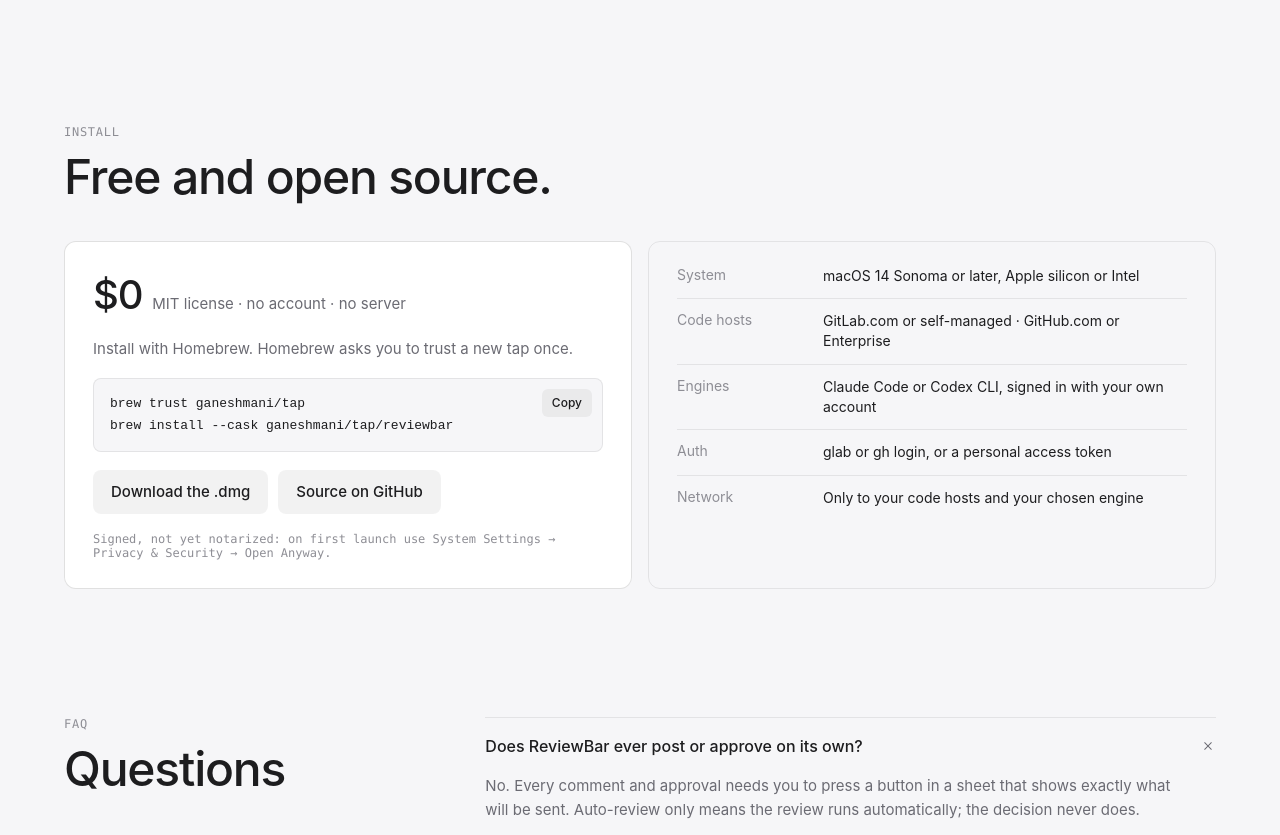
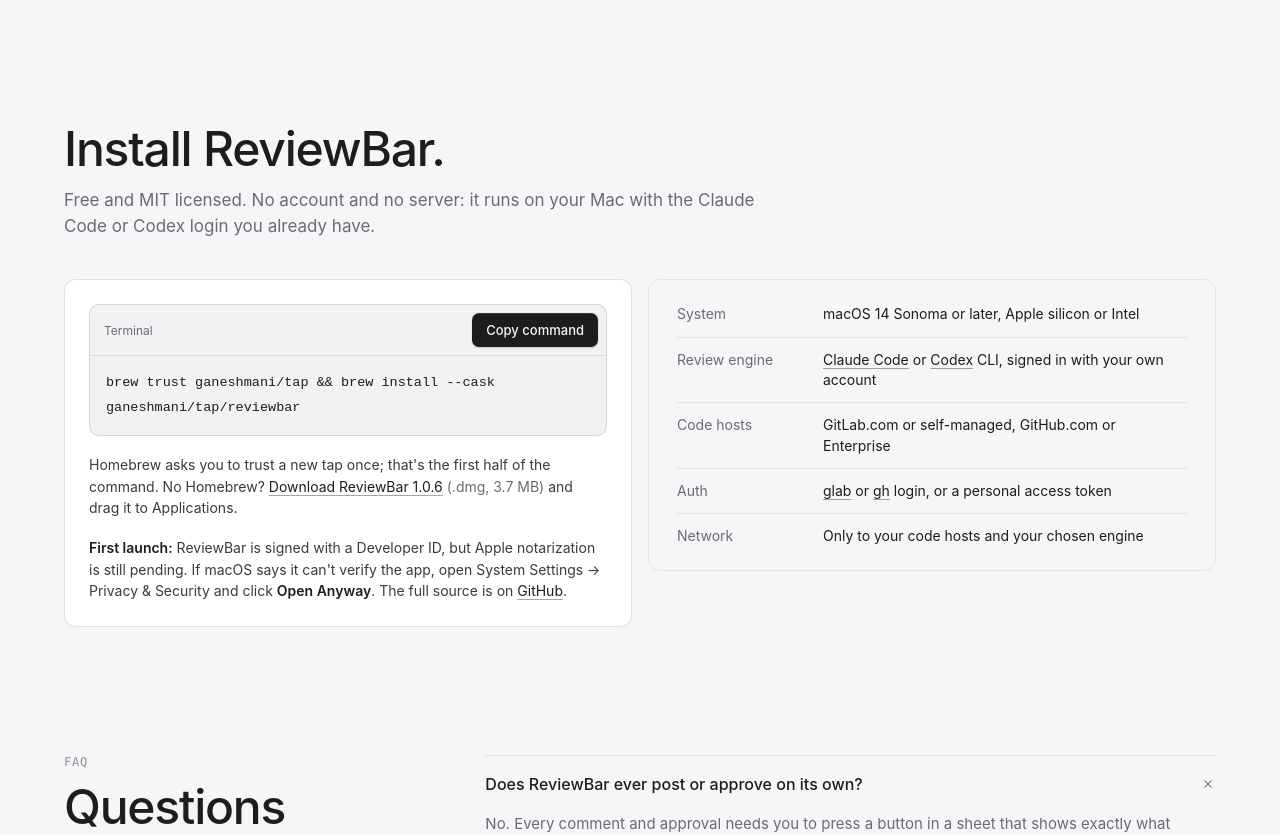
Before and after one commit to ganeshmani/reviewbar, a plain HTML site: page website/index.html in a window 1280 px wide. Shown: the part 3481-4316 px from the top of the page. Drawn offline with Linux system fonts and the light colour scheme.

Commit message:
Website: rebuild Install section from design critique
Install heading and one-paste command with a primary Copy button outside the
scroll area, clipboard fallback and screen-reader announcement, direct DMG link
with version and size, linked prerequisites, readable labels, clear first-launch step.

Co-Authored-By: Claude Opus 5.5 <noreply@anthropic.com>

```diff
--- a/website/index.html
+++ b/website/index.html
@@ -40,7 +40,7 @@
   .btn-key:hover { background: var(--rb-keyh); }
   .btn-soft { background: var(--rb-btn); color: var(--rb-head); }
   .btn-soft:hover { background: var(--rb-btnh); }
-  .btn:focus-visible, .faq summary:focus-visible, nav a:focus-visible { outline: 2px solid var(--rb-blue); outline-offset: 2px; }
+  .btn:focus-visible, .faq summary:focus-visible, nav a:focus-visible, .copy:focus-visible, .link:focus-visible, footer a:focus-visible { outline: 2px solid var(--rb-blue); outline-offset: 2px; }
   .ic { display: inline-flex; }
 
   /* nav */
@@ -107,9 +107,10 @@
   blockquote { margin: 0; max-width: 900px; font-size: clamp(24px, 3.4vw, 36px); line-height: 1.2; font-weight: 510; letter-spacing: -.02em; text-wrap: balance; }
 
   /* download + faq */
-  .price { gap: 18px; padding: 28px; border-color: var(--rb-edge); }
-  .reqs { padding: 12px 28px; background: transparent; }
-  .reqs div { display: grid; grid-template-columns: 130px minmax(0,1fr); gap: 16px; padding: 12px 0; border-bottom: 1px solid var(--rb-line); font-size: 14px; }
+  .reqs { padding: 12px 28px; background: transparent; align-self: start; }
+  .reqs div { display: grid; grid-template-columns: 130px minmax(0,1fr); gap: 16px; padding: 12px 0; border-bottom: 1px solid var(--rb-line); font-size: 14px; line-height: 1.45; }
+  .reqs div > span:first-child { color: var(--rb-mute); }
+  .reqs div > span:last-child { color: var(--rb-head); }
   .reqs div:last-child { border-bottom: 0; }
   .faq-wrap { display: grid; grid-template-columns: minmax(0, 1fr) minmax(0, 2fr); gap: 24px 56px; align-items: start; }
   @media (max-width: 820px) { .faq-wrap { grid-template-columns: 1fr; } }
@@ -130,8 +131,18 @@
   .rail { position: relative; height: 48px; margin-top: 56px; }
   .rail::before { content: ""; position: absolute; left: 24px; right: 24px; top: 23px; height: 2px; border-radius: 1px; background: linear-gradient(90deg, var(--rb-line), var(--rb-faint) 30%, var(--rb-faint) 70%, var(--rb-line)); }
   .rail i { position: absolute; top: 18px; width: 12px; height: 12px; border-radius: 50%; box-sizing: border-box; }
-  .cmd { position: relative; margin: 0; padding: 14px 72px 14px 16px; border-radius: 8px; background: var(--rb-desk); border: 1px solid var(--rb-line); font-family: var(--rb-mono); font-size: 13px; line-height: 1.6; color: var(--rb-head); overflow-x: auto; white-space: pre; }
-  .cmd .copy { position: absolute; top: 10px; right: 10px; height: 28px; padding: 0 10px; border-radius: 6px; border: 0; background: var(--rb-btn); color: var(--rb-head); font: 500 12px var(--rb-sans); cursor: pointer; }
+  .install { gap: 18px; padding: 24px; border-color: var(--rb-edge); }
+  .cmd { border-radius: 10px; background: var(--rb-sunk); border: 1px solid var(--rb-edge); overflow: hidden; }
+  .cmd-bar { display: flex; align-items: center; justify-content: space-between; gap: 12px; padding: 8px 8px 8px 14px; border-bottom: 1px solid var(--rb-line); font-size: 12px; color: var(--rb-mute); }
+  .cmd pre { margin: 0; padding: 14px 16px 16px; font-family: var(--rb-mono); font-size: 13.5px; line-height: 1.65; color: var(--rb-head); white-space: pre-wrap; overflow-wrap: break-word; }
+  .cmd .copy { height: 34px; padding: 0 14px; border-radius: 7px; border: 0; background: var(--rb-key); color: var(--rb-keytx); box-shadow: var(--rb-keyshadow); font: 510 13px var(--rb-sans); cursor: pointer; transition: background .12s; }
+  .cmd .copy:hover { background: var(--rb-keyh); }
+  .install .alt { margin: 0; font-size: 14px; line-height: 1.55; color: var(--rb-ink); text-wrap: pretty; }
+  .install .meta { color: var(--rb-mute); }
+  .install .alt b { font-weight: 590; color: var(--rb-head); }
+  .link { color: var(--rb-head); text-decoration: underline; text-decoration-color: color-mix(in srgb, currentColor 40%, transparent); text-underline-offset: 3px; }
+  .link:hover { text-decoration-color: currentColor; }
+  .sr-only { position: absolute; width: 1px; height: 1px; overflow: hidden; clip: rect(0 0 0 0); white-space: nowrap; }
 </style>
 </head>
 <body>
@@ -290,29 +301,27 @@
   </section>
 
 
-  <section id="download" class="wrap section" style="display:flex;flex-direction:column;gap:40px">
+  <section id="download" class="wrap section" style="display:flex;flex-direction:column;gap:40px" aria-labelledby="install-title">
     <div class="head">
-      <span class="eyebrow">Install</span>
-      <h2>Free and open source.</h2>
+      <h2 id="install-title">Install ReviewBar.</h2>
+      <p class="lede">Free and MIT licensed. No account and no server: it runs on your Mac with the Claude Code or Codex login you already have.</p>
     </div>
     <div class="grid sides">
-      <div class="card price">
-        <div style="display:flex;align-items:baseline;gap:10px;flex-wrap:wrap"><span style="font-size:40px;font-weight:510;letter-spacing:-.03em;color:var(--rb-head)">$0</span><span style="color:var(--rb-mute);font-size:15px">MIT license · no account · no server</span></div>
-        <span class="lede" style="font-size:15px">Install with Homebrew. Homebrew asks you to trust a new tap once.</span>
-        <pre class="cmd"><code>brew trust ganeshmani/tap
-brew install --cask ganeshmani/tap/reviewbar</code><button type="button" class="copy" aria-label="Copy install commands">Copy</button></pre>
-        <div style="display:flex;flex-wrap:wrap;gap:10px;align-items:center">
-          <a href="https://github.com/ganeshmani/reviewbar/releases/latest" class="btn btn-soft">Download the .dmg</a>
-          <a href="https://github.com/ganeshmani/reviewbar" class="btn btn-soft">Source on GitHub</a>
+      <div class="card install">
+        <div class="cmd">
+          <div class="cmd-bar"><span>Terminal</span><button type="button" class="copy">Copy command</button></div>
+          <pre><code>brew trust ganeshmani/tap &amp;&amp; brew install --cask ganeshmani/tap/reviewbar</code></pre>
+          <span class="sr-only" aria-live="polite"></span>
         </div>
-        <span class="mono">Signed, not yet notarized: on first launch use System Settings → Privacy &amp; Security → Open Anyway.</span>
+        <p class="alt">Homebrew asks you to trust a new tap once; that's the first half of the command. No Homebrew? <a class="link" href="https://github.com/ganeshmani/reviewbar/releases/download/v1.0.6/ReviewBar-1.0.6.dmg">Download ReviewBar 1.0.6</a> <span class="meta">(.dmg, 3.7&nbsp;MB)</span> and drag it to Applications.</p>
+        <p class="alt"><b>First launch:</b> ReviewBar is signed with a Developer ID, but Apple notarization is still pending. If macOS says it can't verify the app, open System Settings → Privacy &amp; Security and click <b>Open Anyway</b>. The full source is on <a class="link" href="https://github.com/ganeshmani/reviewbar">GitHub</a>.</p>
       </div>
       <div class="card reqs">
-        <div><span style="color:var(--rb-faint)">System</span><span style="color:var(--rb-head);line-height:1.45">macOS 14 Sonoma or later, Apple silicon or Intel</span></div>
-        <div><span style="color:var(--rb-faint)">Code hosts</span><span style="color:var(--rb-head);line-height:1.45">GitLab.com or self-managed · GitHub.com or Enterprise</span></div>
-        <div><span style="color:var(--rb-faint)">Engines</span><span style="color:var(--rb-head);line-height:1.45">Claude Code or Codex CLI, signed in with your own account</span></div>
-        <div><span style="color:var(--rb-faint)">Auth</span><span style="color:var(--rb-head);line-height:1.45">glab or gh login, or a personal access token</span></div>
-        <div><span style="color:var(--rb-faint)">Network</span><span style="color:var(--rb-head);line-height:1.45">Only to your code hosts and your chosen engine</span></div>
+        <div><span>System</span><span>macOS 14 Sonoma or later, Apple silicon or Intel</span></div>
+        <div><span>Review engine</span><span><a class="link" href="https://docs.claude.com/en/docs/claude-code">Claude Code</a> or <a class="link" href="https://github.com/openai/codex">Codex</a> CLI, signed in with your own account</span></div>
+        <div><span>Code hosts</span><span>GitLab.com or self-managed, GitHub.com or Enterprise</span></div>
+        <div><span>Auth</span><span><a class="link" href="https://gitlab.com/gitlab-org/cli">glab</a> or <a class="link" href="https://cli.github.com">gh</a> login, or a personal access token</span></div>
+        <div><span>Network</span><span>Only to your code hosts and your chosen engine</span></div>
       </div>
     </div>
   </section>
@@ -346,7 +355,7 @@ brew install --cask ganeshmani/tap/reviewbar</code><button type="button" class="
       <span class="brand"><svg width="20" height="20"><use href="#mark"/></svg>ReviewBar</span>
       <span style="font-size:13px;color:var(--rb-mute);max-width:280px;line-height:1.5">AI code review in your menu bar. It drafts; you decide.</span>
     </div>
-    <div class="col"><span style="color:var(--rb-faint)">Product</span><a href="#features">Features</a><a href="#how">How it works</a><a href="#safety">Safety</a><a href="#download">Download</a></div>
+    <div class="col"><span style="color:var(--rb-faint)">Product</span><a href="#features">Features</a><a href="#how">How it works</a><a href="#safety">Safety</a><a href="#download">Install</a></div>
     <div class="col"><span style="color:var(--rb-faint)">Open source</span><a href="https://github.com/ganeshmani/reviewbar">GitHub</a><a href="https://github.com/ganeshmani/reviewbar/releases">Releases</a><a href="https://github.com/ganeshmani/reviewbar/blob/main/CHANGELOG.md">Changelog</a><a href="https://github.com/ganeshmani/reviewbar/blob/main/CONTRIBUTING.md">Contributing</a></div>
     <div class="col"><span style="color:var(--rb-faint)">Help</span><a href="#faq">FAQ</a><a href="https://github.com/ganeshmani/reviewbar/issues/new/choose">Report a bug</a><a href="#safety">Privacy</a></div>
   </div>
@@ -359,9 +368,19 @@ brew install --cask ganeshmani/tap/reviewbar</code><button type="button" class="
 
 <script>
   document.querySelectorAll('.cmd .copy').forEach(function (b) {
+    var box = b.closest('.cmd'), code = box.querySelector('code'), live = box.querySelector('[aria-live]');
+    var say = function (label, msg) {
+      b.textContent = label; live.textContent = msg;
+      clearTimeout(b._t); b._t = setTimeout(function () { b.textContent = 'Copy command'; live.textContent = ''; }, 2000);
+    };
+    var fallback = function () {
+      var r = document.createRange(); r.selectNodeContents(code);
+      var sel = window.getSelection(); sel.removeAllRanges(); sel.addRange(r);
+      say('Press ⌘C', 'Command selected. Press Command C to copy.');
+    };
     b.addEventListener('click', function () {
-      var t = b.parentNode.querySelector('code').textContent;
-      if (navigator.clipboard) navigator.clipboard.writeText(t).then(function () { b.textContent = 'Copied'; setTimeout(function () { b.textContent = 'Copy'; }, 1500); });
+      if (!navigator.clipboard || !window.isSecureContext) return fallback();
+      navigator.clipboard.writeText(code.textContent).then(function () { say('Copied', 'Install command copied.'); }, fallback);
     });
   });
 </script>
```
Also changed, not shown: 2 other files.
